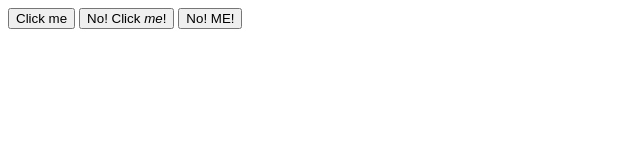
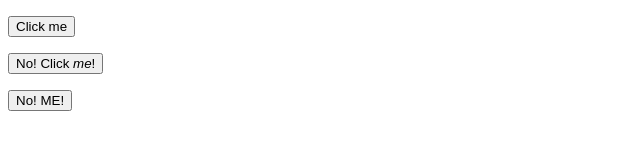
Before and after one commit to katyoverstreet/sandbox, a plain HTML site: page index.html in a window 1280 px wide. Shown: the whole page, without its empty margins (0-640 px from the left). Drawn offline with Linux system fonts and the light colour scheme.

Commit message:
Update index.html

```diff
--- a/index.html
+++ b/index.html
@@ -6,10 +6,10 @@
     <script src="script.js" defer></script>
   </head>
   <body>
-    <button>Click me</button>
+    <p><button>Click me</button></p>
 
-    <button>No! Click <em>me</em>!</button>
+    <p><button>No! Click <em>me</em>!</button></p>
 
-    <button>No! ME!</button>
+    <p><button>No! ME!</button></p>
   </body>
 </html>
```
